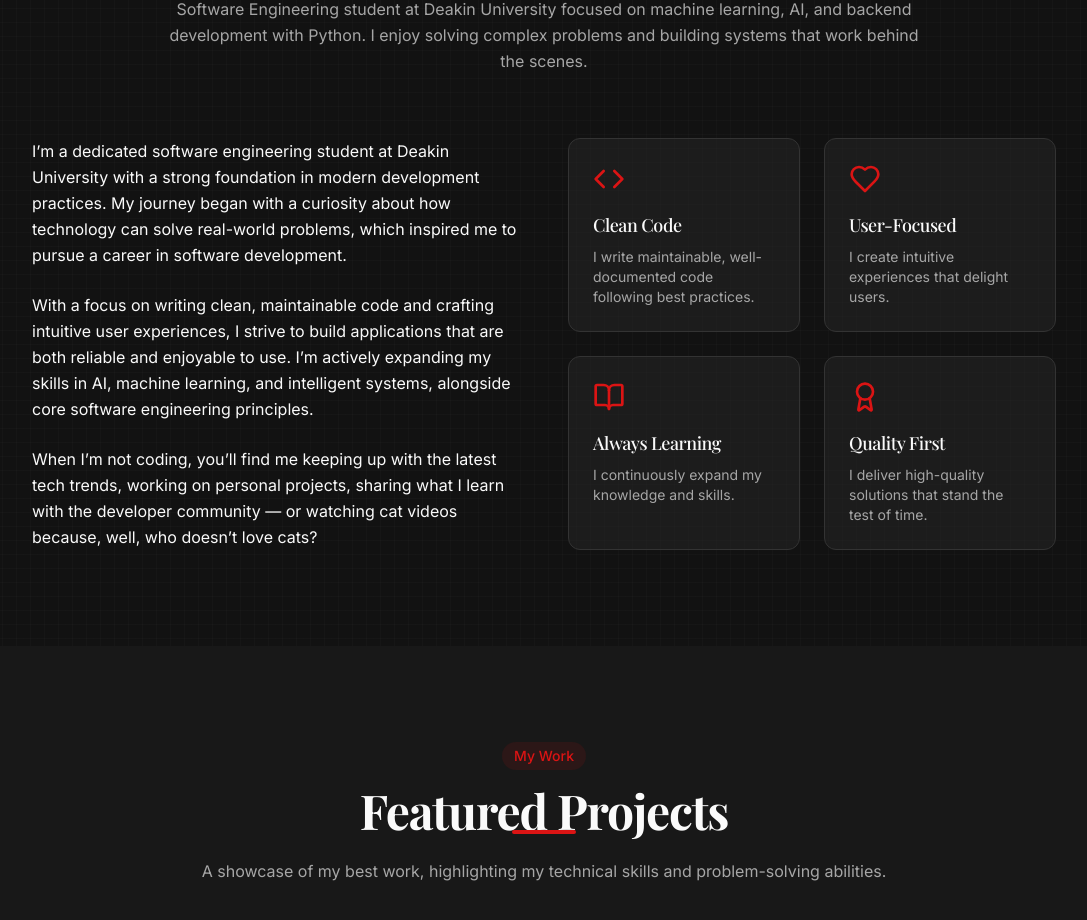
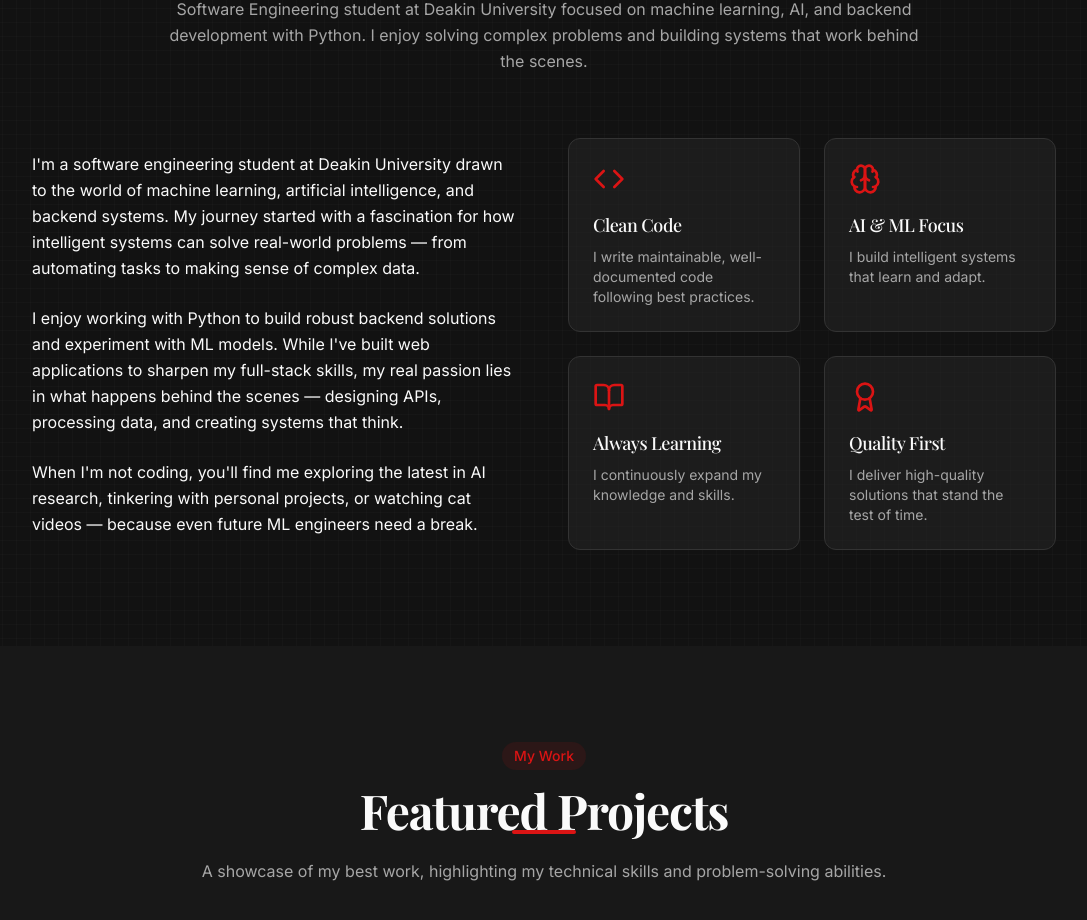
Before and after one commit to H41s3/My-Portfolio, a React (Vite) app: page / in a window 1280 px wide. Shown: the part 1016-1936 px from the top of the page, without its empty margins (96-1183 px from the left). Built offline with nearby package versions, Linux system fonts and the light colour scheme.

Commit message:
Refocus About section on ML, AI, and backend development
- Update bio to emphasize machine learning, AI, and Python backend
- Replace User-Focused card with AI & ML Focus
- Update paragraphs to reflect passion for intelligent systems

```diff
--- a/src/components/About.tsx
+++ b/src/components/About.tsx
@@ -1,6 +1,6 @@
 
 import { useState, useEffect } from "react";
-import { Award, BookOpen, Code, Heart } from "lucide-react";
+import { Award, BookOpen, Code, Brain } from "lucide-react";
 
 const About = () => {
   const [isVisible, setIsVisible] = useState(false);
@@ -50,13 +50,13 @@ const About = () => {
             style={{ animationDelay: "0.2s" }}
           >
             <p className="leading-relaxed">
-              I’m a dedicated software engineering student at Deakin University with a strong foundation in modern development practices. My journey began with a curiosity about how technology can solve real-world problems, which inspired me to pursue a career in software development.
+              I'm a software engineering student at Deakin University drawn to the world of machine learning, artificial intelligence, and backend systems. My journey started with a fascination for how intelligent systems can solve real-world problems — from automating tasks to making sense of complex data.
             </p>
             <p className="leading-relaxed">
-              With a focus on writing clean, maintainable code and crafting intuitive user experiences, I strive to build applications that are both reliable and enjoyable to use. I’m actively expanding my skills in AI, machine learning, and intelligent systems, alongside core software engineering principles.
+              I enjoy working with Python to build robust backend solutions and experiment with ML models. While I've built web applications to sharpen my full-stack skills, my real passion lies in what happens behind the scenes — designing APIs, processing data, and creating systems that think.
             </p>
             <p className="leading-relaxed">
-              When I’m not coding, you’ll find me keeping up with the latest tech trends, working on personal projects, sharing what I learn with the developer community — or watching cat videos because, well, who doesn’t love cats?
+              When I'm not coding, you'll find me exploring the latest in AI research, tinkering with personal projects, or watching cat videos — because even future ML engineers need a break.
             </p>
           </div>
 
@@ -73,10 +73,10 @@ const About = () => {
             </div>
 
             <div className="p-6 rounded-xl bg-muted/50 border border-border hover:shadow-md hover:border-primary/20 transition-all duration-300">
-              <Heart className="h-8 w-8 text-primary mb-4" />
-              <h3 className="text-lg font-medium mb-2">User-Focused</h3>
+              <Brain className="h-8 w-8 text-primary mb-4" />
+              <h3 className="text-lg font-medium mb-2">AI & ML Focus</h3>
               <p className="text-sm text-muted-foreground">
-                I create intuitive experiences that delight users.
+                I build intelligent systems that learn and adapt.
               </p>
             </div>
 
```
